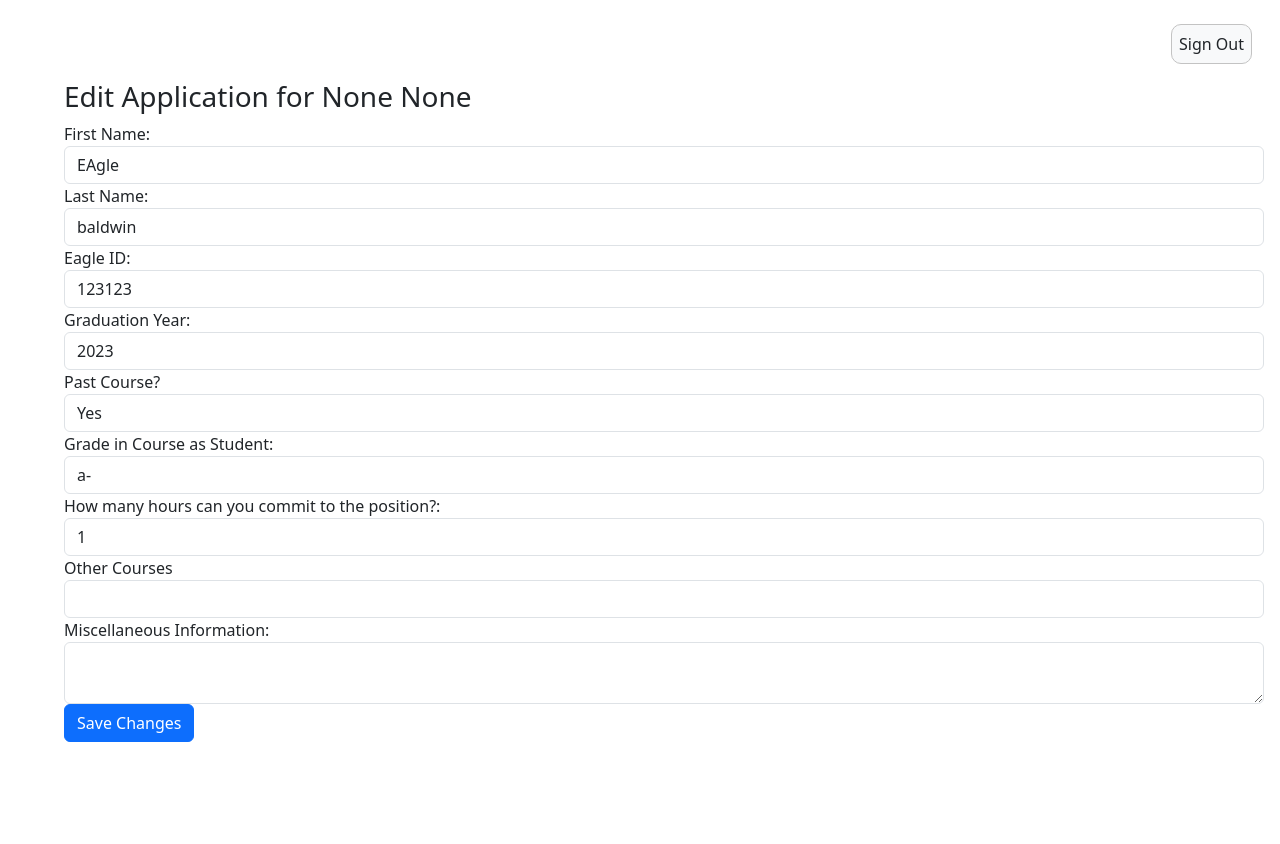
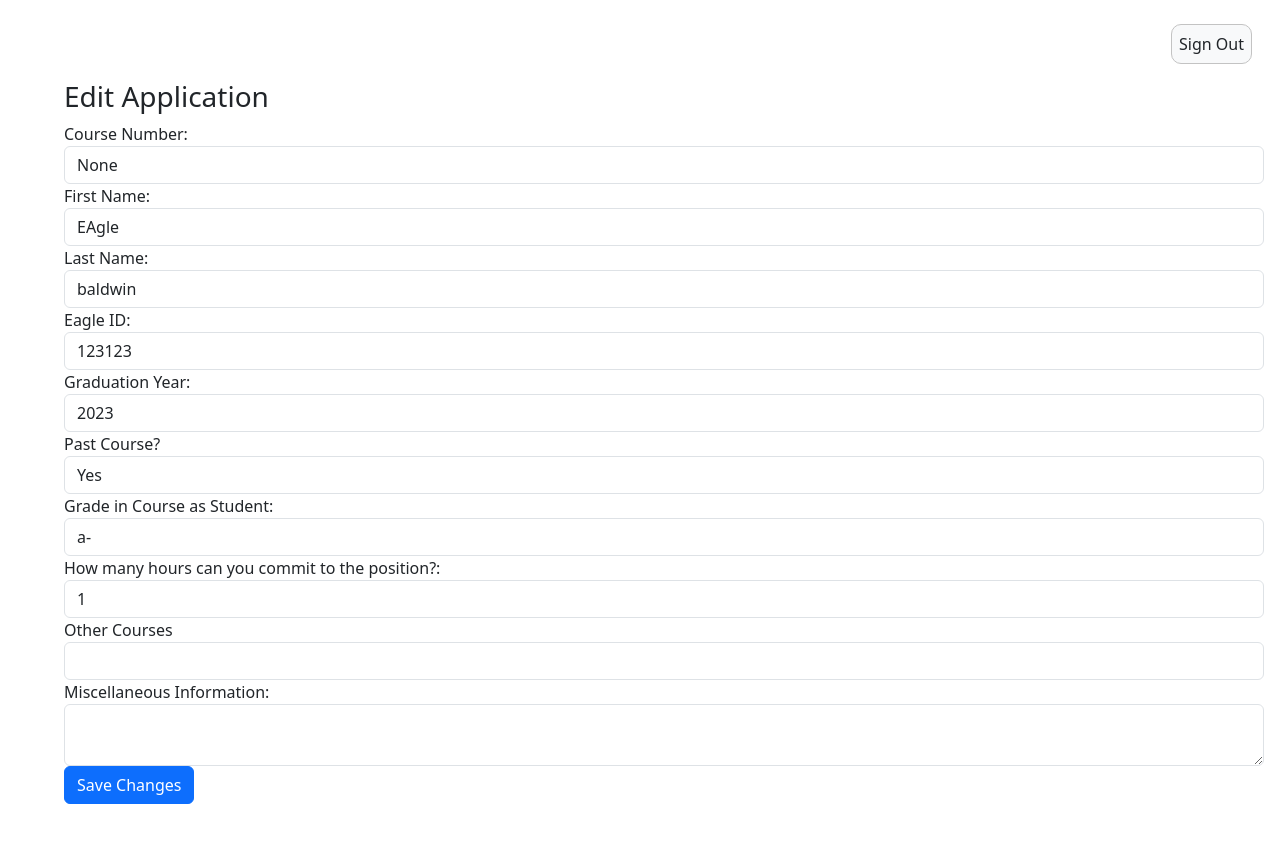
Before and after one commit to CSCI3356Spring2023/TechSupport, a Django app: page /edit_application/3/ in a window 1280 px wide. Before the commit the page ends 742 px from the top, so only its background shows below. Run offline with Django 4.2, Linux system fonts and the light colour scheme; data comes from the database, SQL or seed files in the repository; parts of the project's set-up code (start-up, migrations or seed data) failed here and were passed over.

Commit message:
Revert "Merge branch 'main' of https://github.com/CSCI3356Spring2023/TechSupport"
This reverts commit 03b7b124d109d389e538f58ff03a7c1af010f006, reversing
changes made to a732be9a87c898f43804bf68ac77d8ec69558ade.

```diff
--- a/TA/application/forms.py
+++ b/TA/application/forms.py
@@ -17,13 +17,8 @@ class ApplicationForm(forms.ModelForm):
 
     def __init__(self, *args, **kwargs):
         super(ApplicationForm, self).__init__(*args, **kwargs)
-
-        # self.fields['other_courses'].required = False
-        # self.fields['misc_information'].required = False
-        # self.fields['description'].required = False
-        # self.fields['course_number'].required = False
-        # self.fields['course_name'].required = False
-
+        self.fields['other_courses'].required = False
+        self.fields['misc_information'].required = False
         self.fields['past_course'].label = 'Have you taken this course in the past?'
         self.fields['grade'].label = 'Grade received'
         self.fields['hours'].label = 'How many hours can you commit to the position?'
--- a/TA/studentSummary/views.py
+++ b/TA/studentSummary/views.py
@@ -22,20 +22,13 @@ def apply_course(request, course_id):
     # application = Application.objects.filter(course=course, user=request.user).first()
 
     if request.method == 'POST':
-        print('here1')
         form = ApplicationForm(request.POST)
-        print("form:")
-        print(form)
         if form.is_valid():
-            print('here2')
             application = form.save(commit=False)
             application.course = course
             application.save()
             return redirect(student_summary_view)
-        else:
-            print(form.errors)
     else:
-        print("hello")
         form = ApplicationForm(initial={'course': course})
 
     return render(request, 'application.html', {'form': form, 'course': course})
@@ -45,6 +38,7 @@ def edit_application(request, application_id):
     application = get_object_or_404(Application, id=application_id)
     if request.method == "POST":
 
+        application.course_number = request.POST['course_number']
         application.first_name = request.POST['first_name']
         application.last_name = request.POST['last_name']
         application.eagle_id = request.POST['eagle_id']
--- a/TA/templates/edit_application.html
+++ b/TA/templates/edit_application.html
@@ -1,10 +1,13 @@
 {% extends 'appbase.html' %}
 
 {% block content %}
-  <h3>Edit Application for {{application.course_name}} {{application.course_number}}</h3>
+  <h3>Edit Application</h3>
   <form action="{% url 'edit_application' application.id %}" method="POST">
     {% csrf_token %}
     <div class="form-group">
+
+        <label for="course_name">Course Number:</label>
+        <input type="text" name="course_number" id="course_number" value="{{ application.course_number }}" class="form-control" required>
 
         <label for="course_name">First Name:</label>
         <input type="text" name="first_name" id="first_name" value="{{ application.first_name }}" class="form-control" required>
```
